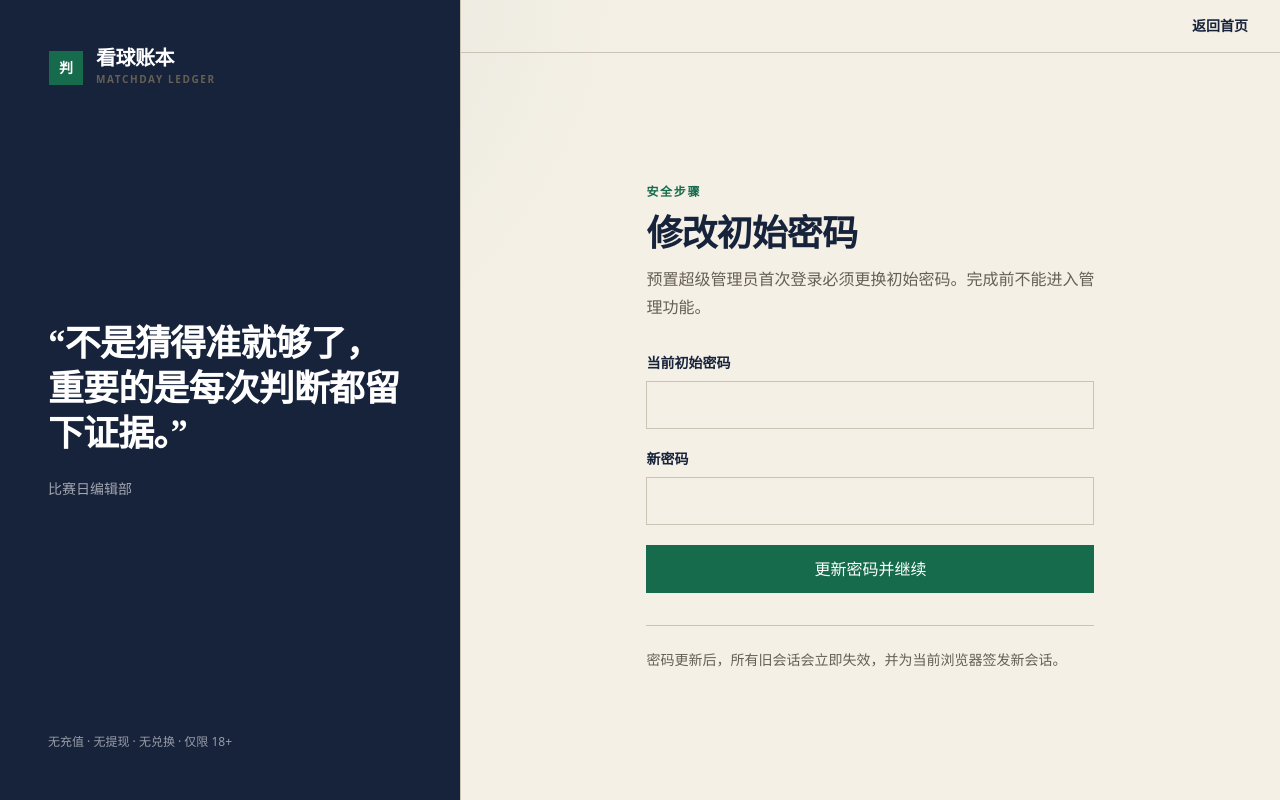
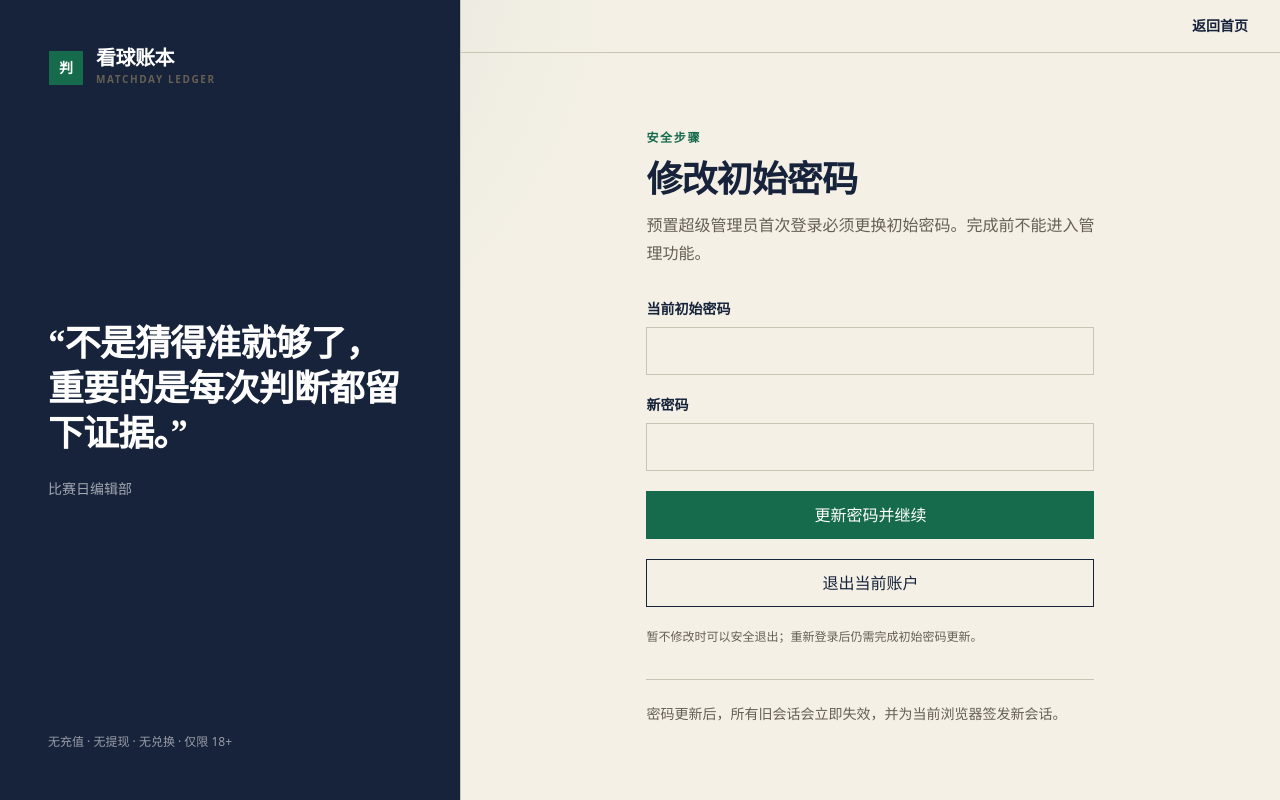
Before and after one commit to xxxxlu/football-predictor, a Next.js app in the folder apps/web/: page /change-password in a window 1280 px wide. Built offline with nearby package versions, Linux system fonts and the light colour scheme.

Commit message:
fix: allow logout during forced password change

```diff
--- a/apps/web/src/features/auth/change-password-form.tsx
+++ b/apps/web/src/features/auth/change-password-form.tsx
@@ -2,12 +2,19 @@
 import { FormEvent, useState } from "react";
 import { useRouter } from "next/navigation";
 import { StatusMessage } from "@/components/status-message";
+import { logoutForcedPasswordSession } from "./forced-password-flow";
 export function ChangePasswordForm() {
-  const router = useRouter(); const [pending, setPending] = useState(false); const [error, setError] = useState("");
+  const router = useRouter(); const [pending, setPending] = useState(false); const [loggingOut, setLoggingOut] = useState(false); const [error, setError] = useState("");
   async function submit(event: FormEvent<HTMLFormElement>) {
     event.preventDefault(); setPending(true); setError(""); const form = new FormData(event.currentTarget);
     try { const response = await fetch("/api/v1/auth/change-password", { method: "POST", credentials: "same-origin", headers: { "content-type": "application/json" }, body: JSON.stringify({ currentPassword: form.get("currentPassword"), newPassword: form.get("newPassword") }) }); const result = await response.json().catch(() => ({})) as { error?: { message?: string } }; if (!response.ok) { setError(result.error?.message || "无法修改密码。"); return; } router.replace("/rooms"); }
     catch { setError("网络连接失败，请重试。"); } finally { setPending(false); }
   }
-  return <form onSubmit={submit} className="space-y-5">{error && <StatusMessage tone="error" title="修改失败">{error}</StatusMessage>}<label className="block text-sm font-bold">当前初始密码<input name="currentPassword" type="password" autoComplete="current-password" required minLength={12} maxLength={128} className="mt-2 min-h-12 w-full border border-[var(--line)] px-3"/></label><label className="block text-sm font-bold">新密码<input name="newPassword" type="password" autoComplete="new-password" required minLength={12} maxLength={128} className="mt-2 min-h-12 w-full border border-[var(--line)] px-3"/></label><button disabled={pending} className="min-h-12 w-full bg-[var(--field)] px-5 font-bold text-white disabled:opacity-60">{pending ? "正在更新…" : "更新密码并继续"}</button></form>;
+  async function logout() {
+    setLoggingOut(true); setError("");
+    try { const result = await logoutForcedPasswordSession(); router.replace(result.redirectTo); router.refresh(); }
+    catch (reason) { setError(reason instanceof Error ? reason.message : "无法退出当前账户。"); }
+    finally { setLoggingOut(false); }
+  }
+  return <form onSubmit={submit} className="space-y-5">{error && <StatusMessage tone="error" title="操作失败">{error}</StatusMessage>}<label className="block text-sm font-bold">当前初始密码<input name="currentPassword" type="password" autoComplete="current-password" required minLength={12} maxLength={128} className="mt-2 min-h-12 w-full border border-[var(--line)] px-3"/></label><label className="block text-sm font-bold">新密码<input name="newPassword" type="password" autoComplete="new-password" required minLength={12} maxLength={128} className="mt-2 min-h-12 w-full border border-[var(--line)] px-3"/></label><button disabled={pending || loggingOut} className="min-h-12 w-full bg-[var(--field)] px-5 font-bold text-white disabled:opacity-60">{pending ? "正在更新…" : "更新密码并继续"}</button><button type="button" onClick={logout} disabled={pending || loggingOut} className="min-h-12 w-full border border-[var(--ink)] px-5 font-bold disabled:opacity-60">{loggingOut ? "正在退出…" : "退出当前账户"}</button><p className="text-xs leading-5 text-[var(--muted)]">暂不修改时可以安全退出；重新登录后仍需完成初始密码更新。</p></form>;
 }
--- /dev/null
+++ b/apps/web/src/features/auth/forced-password-flow.ts
@@ -0,0 +1,11 @@
+type Fetcher = (input: RequestInfo | URL, init?: RequestInit) => Promise<Response>;
+
+export async function logoutForcedPasswordSession(fetcher: Fetcher = fetch) {
+  const response = await fetcher("/api/v1/auth/logout", {
+    method: "POST",
+    credentials: "same-origin",
+  });
+  const result = await response.json().catch(() => ({})) as { error?: { message?: string } };
+  if (!response.ok) throw new Error(result.error?.message || "无法退出当前账户。");
+  return { redirectTo: "/login" as const };
+}
```
Also changed, not shown: 1 other file (tests, documents, lock files or other folders).
